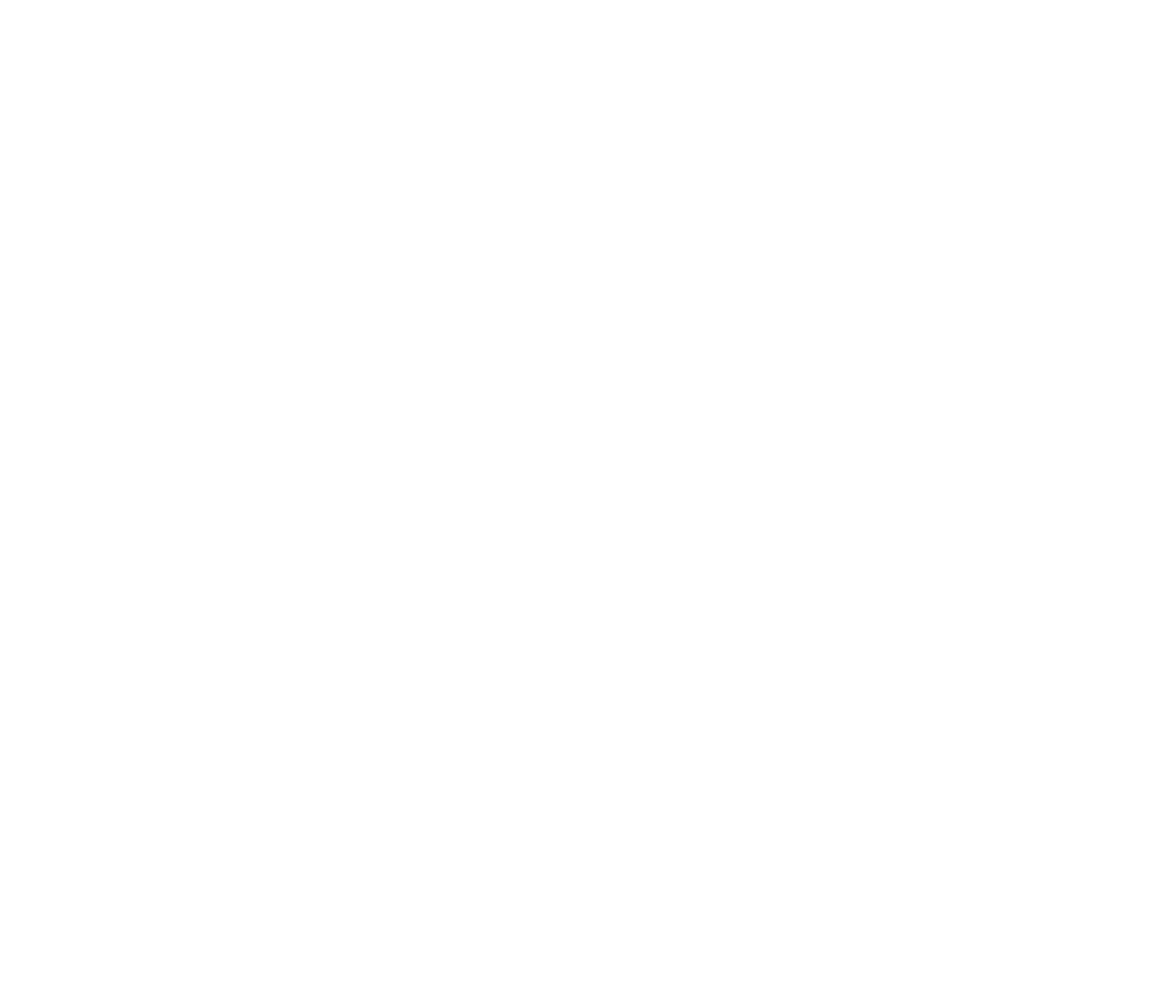
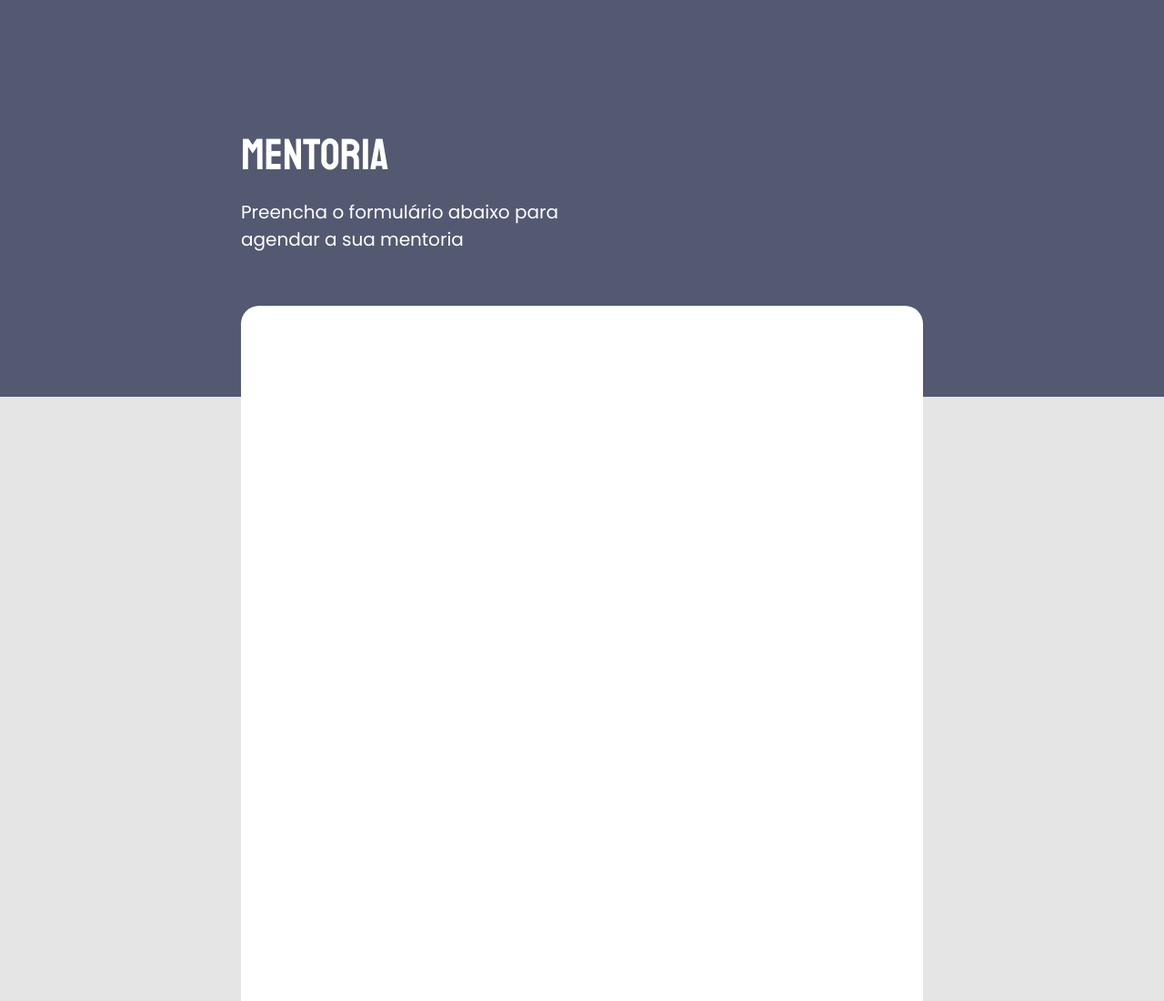
Before and after one commit to marcelodiniz81/Desafio--Criando-Formularios--Avan-ando-no-HTML-e-CSS---STG-3, a plain HTML site: page index.html in a window 1280 px wide. Shown: the top 1100 px of the page at 91% size. Before the commit the page ends 800 px from the top, so only its background shows below. Drawn offline with Linux system fonts and the light colour scheme.

Commit message:
Iniciando os estilos da página

```diff
--- a/index.html
+++ b/index.html
@@ -22,11 +22,18 @@
 
     </head>
 <body>
+  <div class="page">
+
   <header>
+    <h1>Mentoria</h1>
+    <p>Preencha o formulário abaixo para agendar a sua mentoria</p>
+  </header>
+  <form>
 
-  </header>
+  </form>
+  </div>
+  <footer>
 
-  </div>
-
+  </footer>
 </body>
 </html>
--- a/style.css
+++ b/style.css
@@ -5,3 +5,57 @@
   box-sizing: border-box;
   border:0
   }
+
+  .page{
+    width: 750px;
+    height: 1930px;
+    margin: auto;
+  }
+
+  body{
+    font-family: "poppins";
+    background: #E5E5E5;
+
+  }
+
+  body::before{
+    content: "";
+    width: 100%;
+    height: 436px;
+
+    position: absolute;
+    left: 0;
+    top: 0;
+    background: #535971;
+    z-index: -1;
+  }
+
+  header{
+    width: 417px;
+    margin-top: 140px;
+
+  }
+
+  header h1{
+    font-family: "Staatliches";
+    font-size: 48px;
+    font-weight: normal;
+    line-height: auto;
+    color: white;
+  }
+
+  header p{
+    font-size: 20px;
+    font-weight: normal;
+    height: auto;
+    color: white;
+    margin-top: 18px;
+  }
+
+  form{
+
+    background: white;
+    height: 1084px;
+    margin-top: 58px;
+    border-radius: 20px 20px 0 0;
+  }
```
